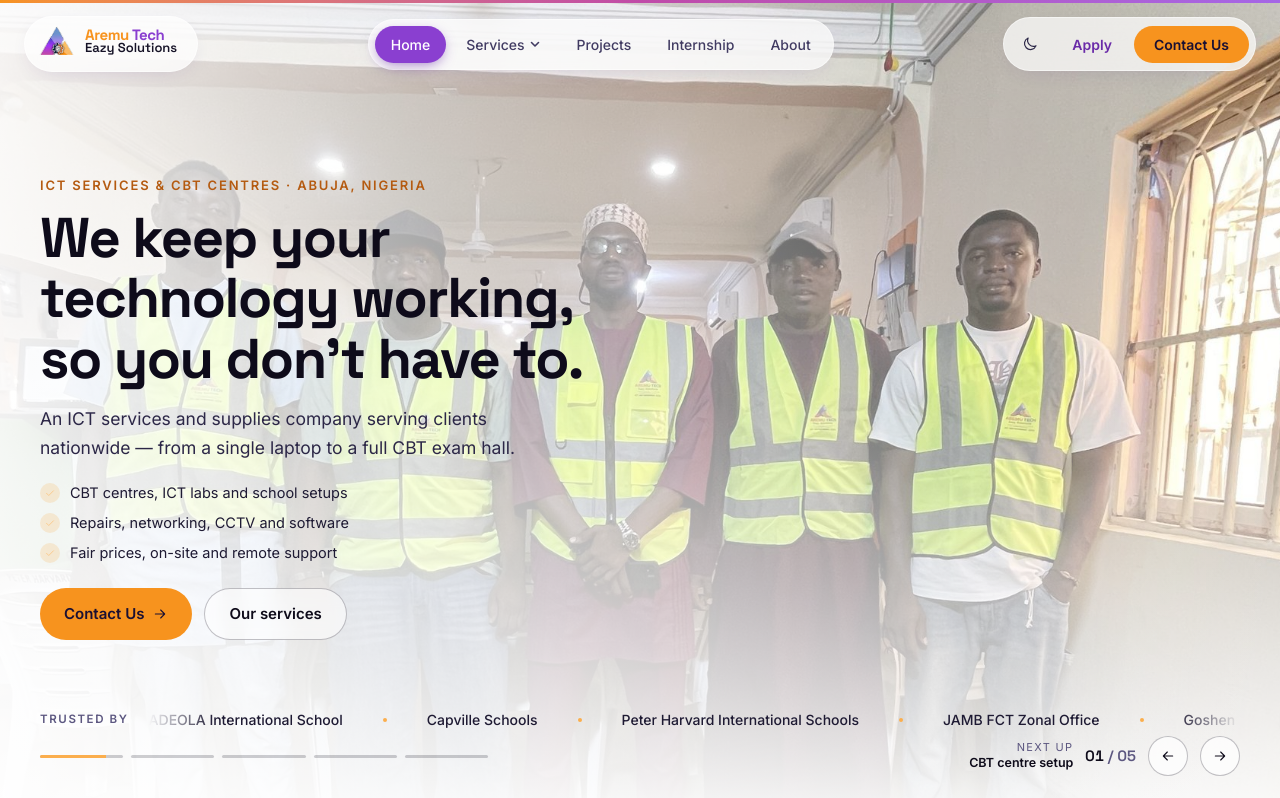
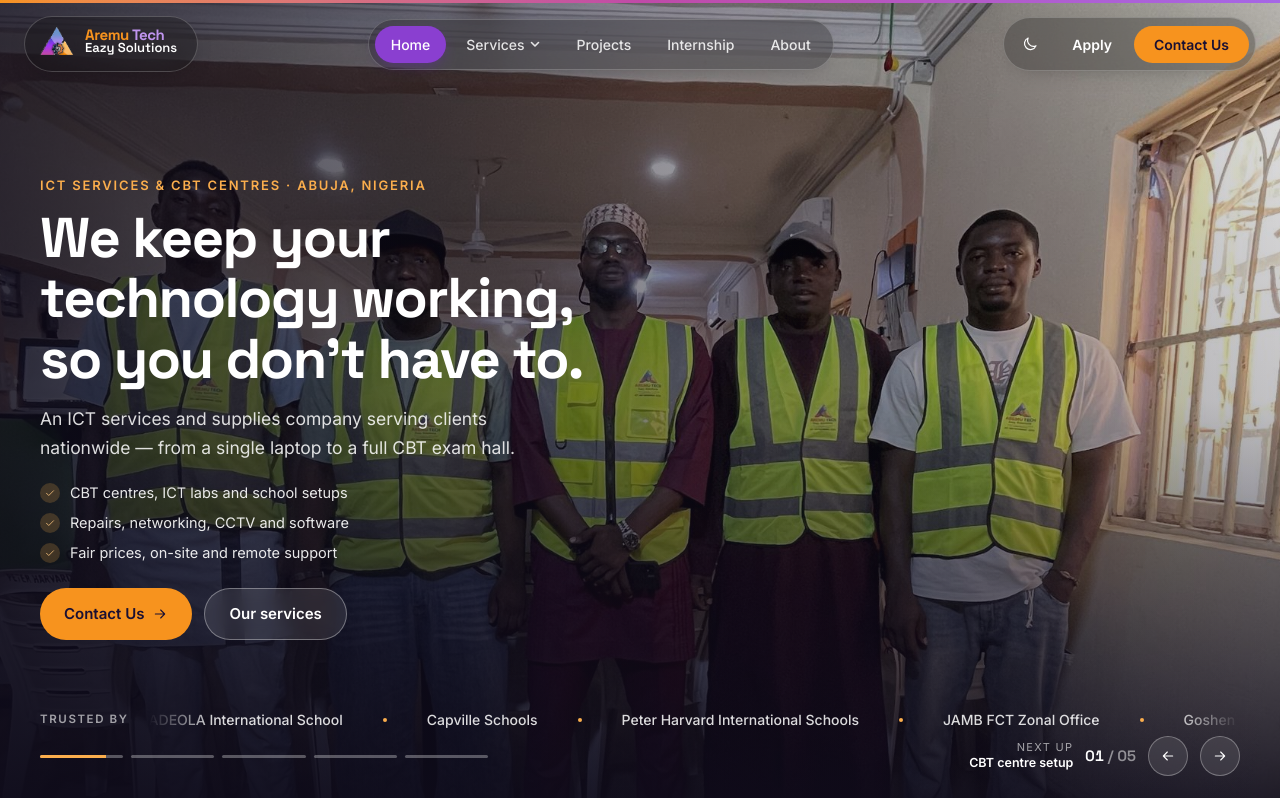
Before and after one commit to anointedthedeveloper/Aremu-Tech-Eazy-Solutions, a React (Vite) app: page / in a window 1280 px wide. Shown: the top 798 px of the page. Built offline with nearby package versions, Linux system fonts and the light colour scheme.

Commit message:
Revert light-mode hero (restore dark hero in both themes)
Co-Authored-By: Claude Sonnet 5.5 <noreply@anthropic.com>
Claude-Session: https://claude.ai/code/session_019JRcJVtBamxmsVc24ZsBpb

```diff
--- a/src/components/Hero.tsx
+++ b/src/components/Hero.tsx
@@ -157,7 +157,7 @@ export default function Hero() {
       id="top"
       aria-roledescription="carousel"
       aria-label="Highlights"
-      className="relative h-[100svh] max-h-[1000px] min-h-[600px] overflow-hidden bg-white text-ink-950 dark:bg-ink-950 dark:text-white"
+      className="relative h-[100svh] max-h-[1000px] min-h-[600px] overflow-hidden bg-ink-950 text-white"
       onMouseEnter={() => setPaused(true)}
       onMouseLeave={() => setPaused(false)}
       onTouchStart={(e) => (touchX.current = e.touches[0].clientX)}
@@ -174,7 +174,7 @@ export default function Hero() {
           transition={{ duration: reduceMotion ? 0 : 0.9 }}
         >
           {framePhoto && slide.kind === 'photo' ? (
-            <div className="absolute inset-0 bg-[#f1ebfb] dark:bg-[#1b1535]">
+            <div className="absolute inset-0 bg-[#1b1535]">
               <SmartImage image={framePhoto.image} loading="eager" variant="dark" showLabel={false} className="h-full w-full scale-125 opacity-45 blur-2xl" />
               <div className="absolute inset-0 bg-[radial-gradient(60%_70%_at_82%_45%,rgba(122,71,207,0.4),transparent_70%),radial-gradient(60%_60%_at_0%_100%,rgba(247,147,30,0.22),transparent_70%)]" />
             </div>
@@ -198,7 +198,7 @@ export default function Hero() {
             <>
               {isDesktop ? (
                 /* desktop: brand backdrop + large framed clip on the right (below) */
-                <div className="absolute inset-0 bg-[#f1ebfb] dark:bg-[#1b1535]">
+                <div className="absolute inset-0 bg-[#1b1535]">
                   <SmartImage
                     image={slide.backImage}
                     loading="eager"
@@ -218,8 +218,8 @@ export default function Hero() {
       </AnimatePresence>
 
       {/* readability overlays */}
-      <div className="pointer-events-none absolute inset-0 bg-gradient-to-t from-white/92 via-white/25 to-transparent dark:from-ink-950/90 dark:via-ink-950/25 dark:to-ink-950/10" />
-      <div className="pointer-events-none absolute inset-0 bg-gradient-to-r from-white/92 via-white/45 to-transparent dark:from-ink-950/80 dark:via-ink-950/35 dark:to-transparent" />
+      <div className="pointer-events-none absolute inset-0 bg-gradient-to-t from-ink-950/90 via-ink-950/25 to-ink-950/10" />
+      <div className="pointer-events-none absolute inset-0 bg-gradient-to-r from-ink-950/80 via-ink-950/35 to-transparent" />
 
       {/* large framed video (desktop) */}
       <AnimatePresence initial={false}>
@@ -275,14 +275,14 @@ export default function Hero() {
             className="max-w-2xl"
             aria-live="polite"
           >
-            <p className="mb-3 text-[12.5px] font-semibold uppercase tracking-[0.14em] text-amber-700 sm:text-[13px] dark:text-amber-400">{slide.kicker}</p>
-            <h1 className="text-balance text-[2.1rem] leading-[1.08] font-bold tracking-tight text-ink-950 sm:text-5xl dark:text-white lg:text-[3.5rem]">
+            <p className="mb-3 text-[12.5px] font-semibold uppercase tracking-[0.14em] text-amber-400 sm:text-[13px]">{slide.kicker}</p>
+            <h1 className="text-balance text-[2.1rem] leading-[1.08] font-bold tracking-tight text-white sm:text-5xl lg:text-[3.5rem]">
               {slide.title}
             </h1>
-            <p className="mt-4 max-w-lg text-[16px] leading-relaxed text-ink-700 sm:text-[17.5px] dark:text-white/85">{slide.text}</p>
+            <p className="mt-4 max-w-lg text-[16px] leading-relaxed text-white/85 sm:text-[17.5px]">{slide.text}</p>
             <ul className="mt-5 hidden space-y-2 sm:block [@media(max-height:760px)]:hidden">
               {slide.points.map((pt) => (
-                <li key={pt} className="flex items-center gap-2.5 text-[14.5px] text-ink-800 dark:text-white/90">
+                <li key={pt} className="flex items-center gap-2.5 text-[14.5px] text-white/90">
                   <span className="flex h-5 w-5 shrink-0 items-center justify-center rounded-full bg-amber-400/20 text-amber-300">
                     <IconCheck className="h-3 w-3" />
                   </span>
@@ -295,7 +295,7 @@ export default function Hero() {
                 {slide.primary.label}
                 <IconArrowRight className="h-4 w-4 transition-transform group-hover:translate-x-0.5" />
               </Link>
-              <Link to={slide.secondary.to} className={`${btn} border border-ink-950/25 bg-white/60 text-ink-950 backdrop-blur-sm hover:bg-white dark:border-white/35 dark:bg-white/10 dark:text-white dark:hover:bg-white/20`}>
+              <Link to={slide.secondary.to} className={`${btn} border border-white/35 bg-white/10 text-white backdrop-blur-sm hover:bg-white/20`}>
                 {slide.secondary.label}
               </Link>
             </div>
@@ -309,9 +309,9 @@ export default function Hero() {
         className="absolute inset-x-0 bottom-[4.1rem] z-20 hidden sm:block [@media(max-height:700px)]:hidden"
       >
         <div className="mx-auto flex max-w-[1600px] items-center gap-5 px-4 sm:px-6 lg:px-10">
-          <span className="shrink-0 text-[11.5px] font-semibold tracking-[0.14em] text-ink-500 uppercase dark:text-white/60">Trusted by</span>
+          <span className="shrink-0 text-[11.5px] font-semibold tracking-[0.14em] text-white/60 uppercase">Trusted by</span>
           <div className="relative min-w-0 flex-1 overflow-hidden [mask-image:linear-gradient(90deg,transparent,black_6%,black_94%,transparent)]">
-            <ul className="animate-marquee flex w-max items-center gap-10 py-1 text-[14px] font-medium whitespace-nowrap text-ink-800 dark:text-white/85 motion-reduce:animate-none">
+            <ul className="animate-marquee flex w-max items-center gap-10 py-1 text-[14px] font-medium whitespace-nowrap text-white/85 motion-reduce:animate-none">
               {[...CLIENTS, ...CLIENTS].map((c, i) => (
                 <li key={`${c}-${i}`} className="flex items-center gap-10" aria-hidden={i >= CLIENTS.length}>
                   {c}
@@ -336,8 +336,8 @@ export default function Hero() {
                   aria-current={i === index}
                   className="group block h-5 w-full"
                 >
-                  <span className="relative block h-[3px] overflow-hidden rounded-full bg-ink-950/20 dark:bg-white/30">
-                    {i < index && <span className="absolute inset-0 bg-ink-950 dark:bg-white" />}
+                  <span className="relative block h-[3px] overflow-hidden rounded-full bg-white/30">
+                    {i < index && <span className="absolute inset-0 bg-white" />}
                     {i === index && (
                       <span
                         className="absolute inset-y-0 left-0 bg-amber-400"
@@ -350,18 +350,18 @@ export default function Hero() {
             ))}
           </ol>
           <div className="flex items-center gap-3">
-            <p className="hidden text-right text-[12.5px] leading-tight text-ink-700 lg:block dark:text-white/80">
-              <span className="block text-[11px] tracking-[0.12em] text-ink-500 uppercase dark:text-white/60">Next up</span>
-              <span className="font-semibold text-ink-950 dark:text-white">{SLIDES[(index + 1) % count].kicker}</span>
+            <p className="hidden text-right text-[12.5px] leading-tight text-white/80 lg:block">
+              <span className="block text-[11px] tracking-[0.12em] text-white/60 uppercase">Next up</span>
+              <span className="font-semibold text-white">{SLIDES[(index + 1) % count].kicker}</span>
             </p>
-            <span className="font-display text-[15px] font-semibold text-ink-950 tabular-nums dark:text-white">
+            <span className="font-display text-[15px] font-semibold text-white tabular-nums">
               {String(index + 1).padStart(2, '0')}
-              <span className="text-ink-500 dark:text-white/50"> / {String(count).padStart(2, '0')}</span>
+              <span className="text-white/50"> / {String(count).padStart(2, '0')}</span>
             </span>
-            <button type="button" onClick={() => go(index - 1)} aria-label="Previous slide" className="flex h-10 w-10 items-center justify-center rounded-full border border-ink-950/25 bg-white/70 text-ink-950 backdrop-blur-sm transition-colors hover:bg-white dark:border-white/30 dark:bg-white/10 dark:text-white dark:hover:bg-white/25">
+            <button type="button" onClick={() => go(index - 1)} aria-label="Previous slide" className="flex h-10 w-10 items-center justify-center rounded-full border border-white/30 bg-white/10 text-white backdrop-blur-sm transition-colors hover:bg-white/25">
               <IconArrowRight className="h-4 w-4 rotate-180" />
             </button>
-            <button type="button" onClick={() => go(index + 1)} aria-label="Next slide" className="flex h-10 w-10 items-center justify-center rounded-full border border-ink-950/25 bg-white/70 text-ink-950 backdrop-blur-sm transition-colors hover:bg-white dark:border-white/30 dark:bg-white/10 dark:text-white dark:hover:bg-white/25">
+            <button type="button" onClick={() => go(index + 1)} aria-label="Next slide" className="flex h-10 w-10 items-center justify-center rounded-full border border-white/30 bg-white/10 text-white backdrop-blur-sm transition-colors hover:bg-white/25">
               <IconArrowRight className="h-4 w-4" />
             </button>
           </div>
--- a/src/components/Navbar.tsx
+++ b/src/components/Navbar.tsx
@@ -3,7 +3,6 @@ import { AnimatePresence, motion, useReducedMotion } from 'framer-motion'
 import { Link, useLocation } from 'react-router-dom'
 import Logo from './Logo'
 import ThemeToggle from './ThemeToggle'
-import { useTheme } from '../lib/theme'
 import { NAV_LINKS } from '../lib/constants'
 import { CONTACT } from '../lib/contact'
 import { SERVICES, serviceHref } from '../lib/services'
@@ -26,7 +25,6 @@ function isCurrent(pathname: string, href: string) {
 export default function Navbar() {
   const { pathname } = useLocation()
   const reduceMotion = useReducedMotion()
-  const { theme } = useTheme()
   const [solid, setSolid] = useState(false)
   const [openPath, setOpenPath] = useState<string | null>(null)
   const open = openPath === pathname // closes automatically on navigation
@@ -37,7 +35,7 @@ export default function Navbar() {
 
   const active = NAV_LINKS.find((l) => isCurrent(pathname, l.href))?.href ?? null
   const pillAt = hovered ?? active
-  const onDark = theme === 'dark' && pathname === '/' && !solid && !open // transparent glass over the home hero
+  const onDark = pathname === '/' && !solid && !open // transparent glass over the home hero
   const servicesOpen = menuFor === pathname // closes automatically on navigation
 
   const openServices = () => {
```
